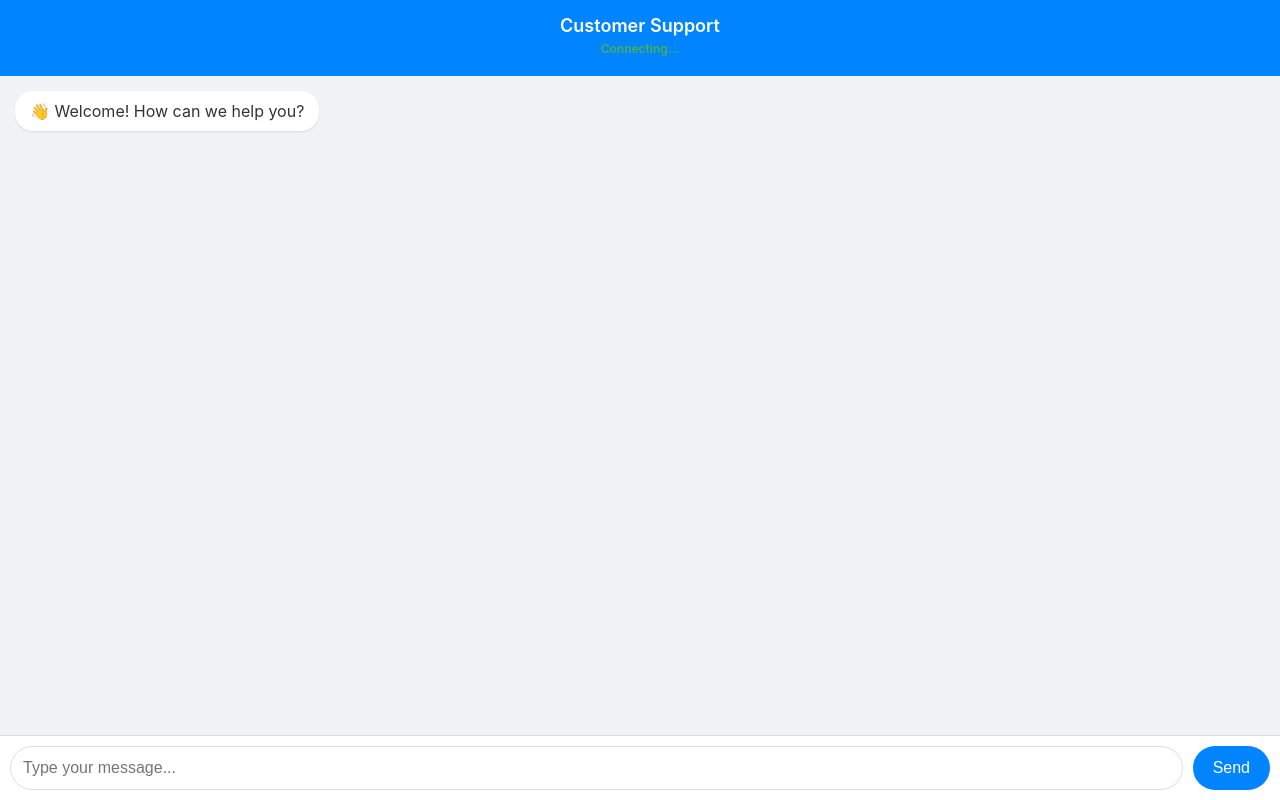
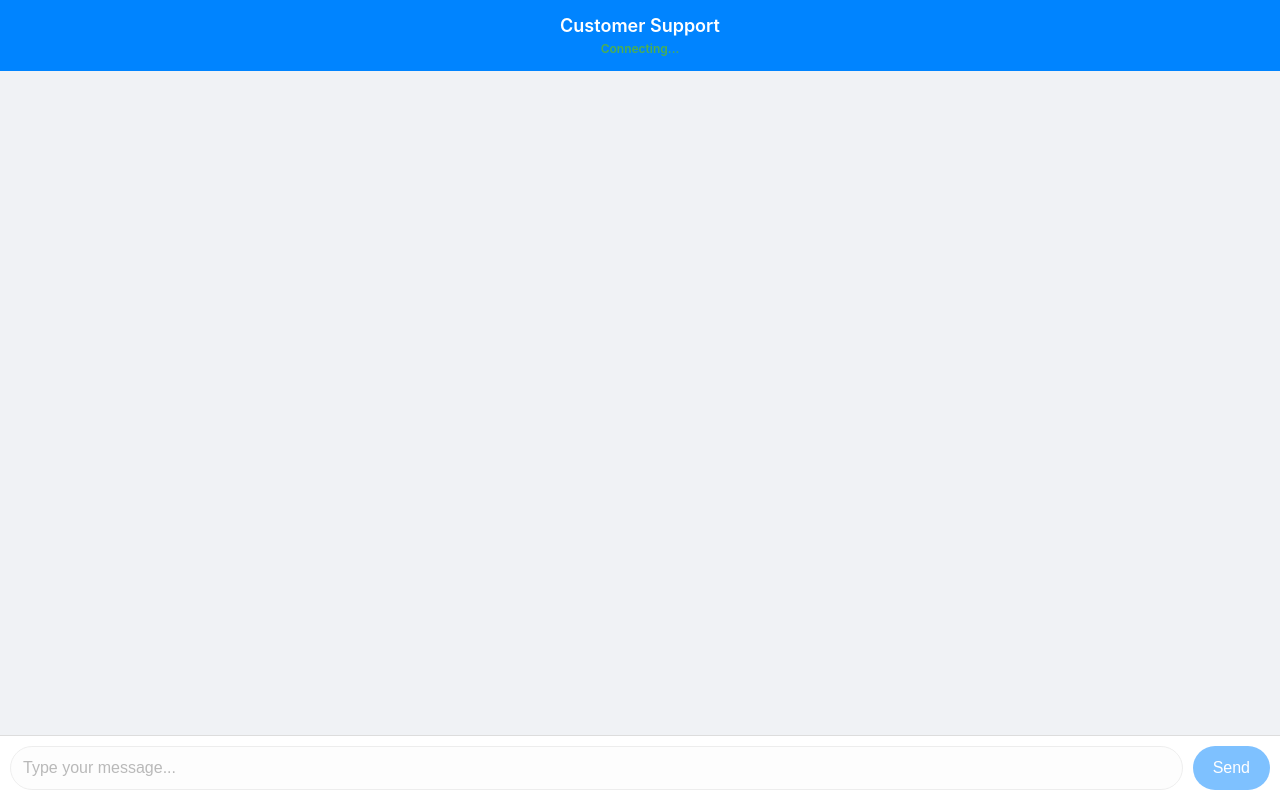
Before and after one commit to sharmaram192232-blip/chat-system, a website: page user-app/public/index.html in a window 1280 px wide. Drawn offline with nearby package versions, Linux system fonts and the light colour scheme; no server answers; files whose address does not match are found by name.

Commit message:
Update index.html 123

```diff
--- a/user-app/public/index.html
+++ b/user-app/public/index.html
@@ -24,7 +24,13 @@
             font-weight: 600;
         }
 
-        .messages {
+        #status {
+            font-size: 12px;
+            color: #4caf50;
+            margin-top: 5px;
+        }
+
+        #messagesContainer {
             flex: 1;
             padding: 15px;
             overflow-y: auto;
@@ -62,7 +68,7 @@
             gap: 10px;
         }
 
-        .input-area input {
+        #messageInput {
             flex: 1;
             padding: 12px;
             border: 1px solid #ddd;
@@ -71,11 +77,11 @@
             outline: none;
         }
 
-        .input-area input:focus {
+        #messageInput:focus {
             border-color: #0084ff;
         }
 
-        .input-area button {
+        #sendButton {
             padding: 12px 20px;
             background: #0084ff;
             color: white;
@@ -85,11 +91,9 @@
             cursor: pointer;
         }
 
-        .status {
-            font-size: 12px;
-            color: #4caf50;
-            text-align: center;
-            padding: 5px;
+        #sendButton:disabled, #messageInput:disabled {
+            opacity: 0.5;
+            cursor: not-allowed;
         }
     </style>
 </head>
@@ -97,10 +101,10 @@
     <div class="chat-container">
         <div class="chat-header">
             Customer Support
-            <div class="status" id="status">Connecting...</div>
+            <div id="status">Connecting...</div>
         </div>
 
-        <div class="messages" id="messages"></div>
+        <div id="messagesContainer"></div>
 
         <div class="input-area">
             <input type="text" id="messageInput" placeholder="Type your message..." disabled>
```
